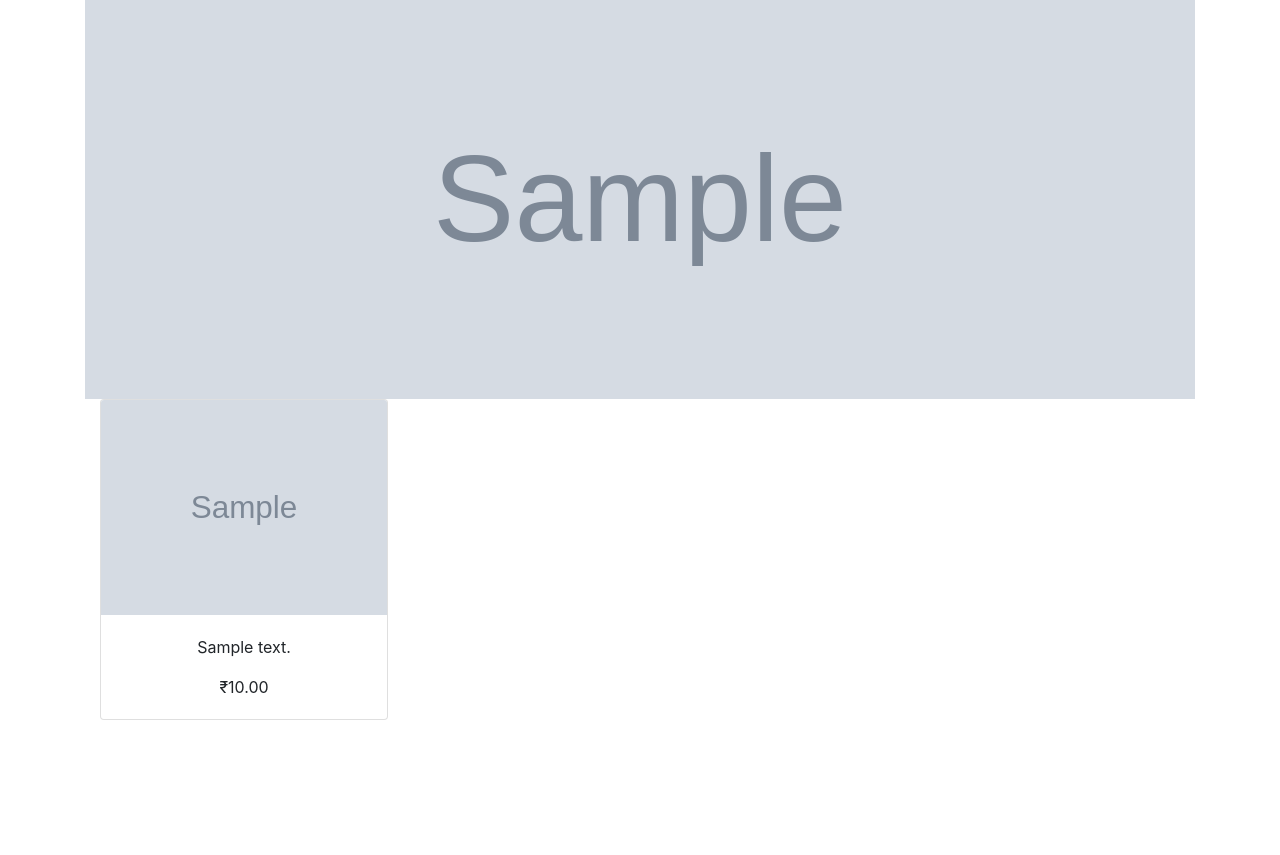
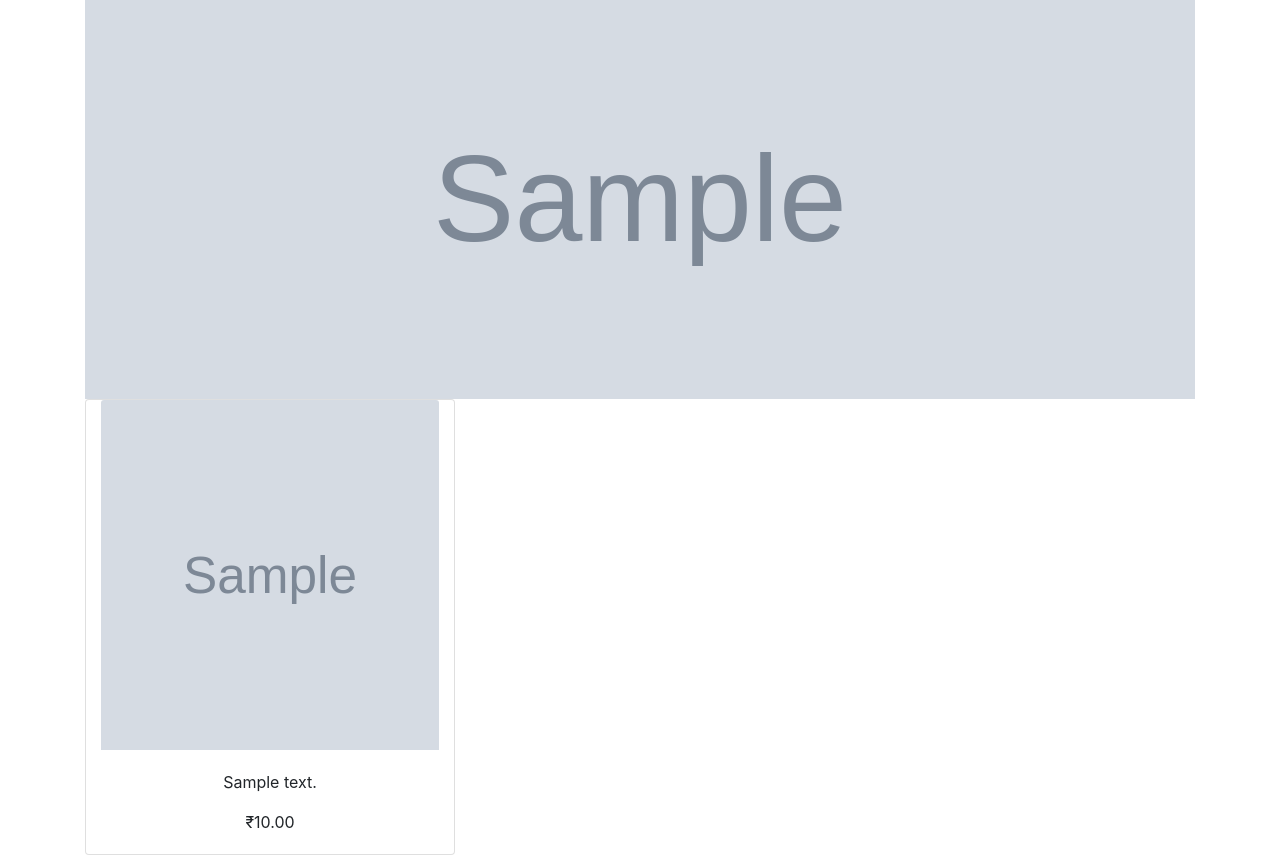
Before and after one commit to Akhiljoji145/ecommerce, a Django app: a page that uses ecommerceproject/template/category.html in a window 1280 px wide. Shown: the part 207-1062 px from the top of the page. Before the commit the page ends 927 px from the top, so only its background shows below. Run offline with Django 5.2, Linux system fonts and the light colour scheme; tables that the repository leaves empty hold one stand-in row (values such as "Sample post"); grey boxes marked "Sample" are stand-in pictures; some libraries are stand-ins or nearby versions.

Commit message:
modified

```diff
--- a/ecommerceproject/template/category.html
+++ b/ecommerceproject/template/category.html
@@ -25,16 +25,19 @@ Welcome to Swift Bazaar...
 {% endif %}
 
 {% if category %}
-{% for product in products %}
-<div class="col-md-12 col-sm-12 col-md-12 col-lg-12 xol-lg-">
-	<div class="card" style="width: 18rem;">
-  		<img class="card-img-top" src="{{product.image.url}}" alt="Card image cap">
+<div class="container">
+<div class="row">
+	{% for product in products %}
+	<div class="card col-md-4 col-sm-4 col-md-4 col-lg-4" style="width: 18rem;">
+  		<img class="card-img-top" src="{{product.image.url}}" alt="{{product.name}}" height="350px">
   			<div class="card-body text-center">
     			<p class="card-text">{{product.desc}}</p>
     			<p class="card-text">&#8377;{{product.price}}</p>
   			</div>
 	</div>
+	{% endfor %}
 </div>
-{% endfor %}
+</div>
+
 {% endif %}
 {% endblock %}
```
